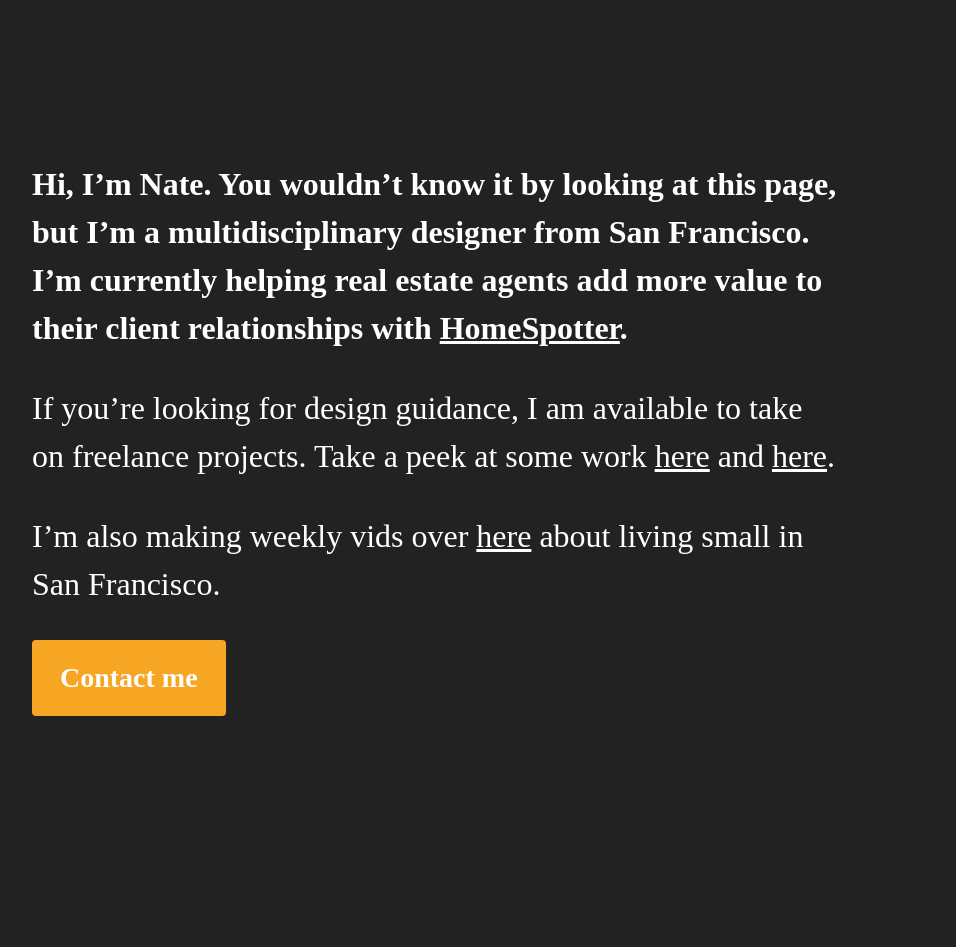
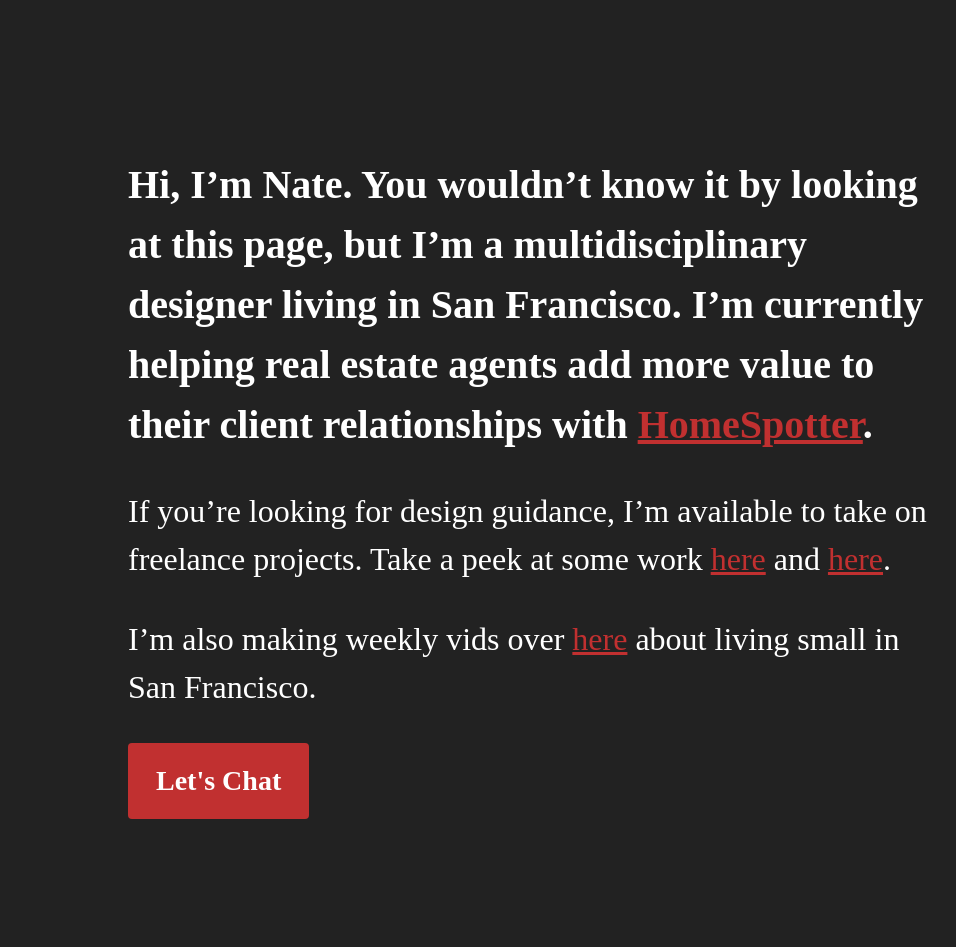
Before and after one commit to nkadlac/kadlac.com, a Jekyll site: the page built from index.html, in a window 1280 px wide. Shown: the whole page, without its empty margins (32-988 px from the left). Built offline with Jekyll 4.4.1, drawn with Linux system fonts in a browser that asks for light colours; some web fonts are replaced; before the commit the page ends 900 px from its top, so only the background shows below that.

Commit message:
edit home page copy

```diff
--- a/assets/css/main.scss
+++ b/assets/css/main.scss
@@ -5,7 +5,10 @@
 				"neat/neat";
 				// "partials/base";
 
-$desktop: new-breakpoint(min-width 768px);
+$desktop: new-breakpoint(min-width 868px);
+$mid: new-breakpoint(min-width 400px);
+$home_link: #C13030;
+$home_link_hover: #B02525;
 
 body,
 html {
@@ -59,22 +62,32 @@ body {
 .home_content {
 	height: 100%;
 	width: 100%;
-	padding: 1em 5% 0 0;
+	padding: 1em 5% 4em 0;
 	font-size: 24px;
 	line-height: 1.5em;
+	@include media($mid) {
+		padding: 2em 10% 4em 1em;
+	}
 	@include media($desktop) {
-		padding: 4em 30% 2em 0;
+		padding: 4em 20% 4em 3em;
 		font-size: 32px;
 		max-width: 62.5em;
 	}
 }
 
 .home h1 {
-	font-size: 42px;
+	font-size: 26px;
+	line-height: 1.5em;
+	@include media($mid) {
+		font-size: 30px;
+	}
+	@include media($desktop) {
+		font-size: 40px;
+	}
 }
 
  .home button {
-	 background: #F6A623;
+	 background: $home_link;
 	 border: none;
 	 text-decoration: none;
 	 font-style: none;
@@ -82,10 +95,15 @@ body {
 	 border-radius: 4px;
 	 font-size: 28px;
 	 padding: .5em 1em;
+	 color: #FFF;
+ }
+
+ .home button a {
+	 color: #FFFFFF;
  }
 
  .home button:hover {
-	 background: #E0951B;
+	 background: $home_link_hover;
  }
 
  .home button a {
@@ -368,5 +386,5 @@ body.home {
 }
 
 .home a {
-	color: #FFF;
+	color: $home_link;
 }
--- a/assets/css/partials/base.scss
+++ b/assets/css/partials/base.scss
@@ -19,3 +19,6 @@ $fixed-line-height: $base-line-height;
 
 // Headings
 $header-font-weight: $bold;
+
+//Colors
+$home_link: #E0951B;
--- a/home.markdown
+++ b/home.markdown
@@ -6,8 +6,8 @@ bgimage: "/uploads/sanfran_bridge.jpg"
 layout: default
 ---
 
-**Hi, I'm Nate. You wouldn't know it by looking at this page, but I'm a multidisciplinary designer from San Francisco. I'm currently helping real estate agents add more value to their client relationships with [HomeSpotter](http://homespotter.com "HomeSpotter").**
+# Hi, I'm Nate. You wouldn't know it by looking at this page, but I'm a multidisciplinary designer living in San Francisco. I'm currently helping real estate agents add more value to their client relationships with [HomeSpotter](http://homespotter.com "HomeSpotter").
 
-If you're looking for design guidance, I am available to take on freelance projects. Take a peek at some work [here](http://dribbble.com/natekadlac "Dribbble Portfolio") and [here](https://www.behance.net/natekadlac "Behance Portfolio").
+If you're looking for design guidance, I'm available to take on freelance projects. Take a peek at some work [here](http://dribbble.com/natekadlac "Dribbble Portfolio") and [here](https://www.behance.net/natekadlac "Behance Portfolio").
 
 I'm also making weekly vids over [here](https://www.youtube.com/channel/UCXyF7Or3OX7zXa-z2CVg_Yw "YouTube") about living small in San Francisco.
--- a/index.html
+++ b/index.html
@@ -9,7 +9,7 @@ layout: default
     <!-- <h1>{{ site.title }}</h1> -->
     {{ content }}
 
-    <button><a href="mailto:nate@kadlac.com">Contact me</a></button>
+    <button><a href="mailto:nate@kadlac.com">Let's Chat</a></button>
 
   </div>
 
```
Also changed, not shown: 3 other files.
